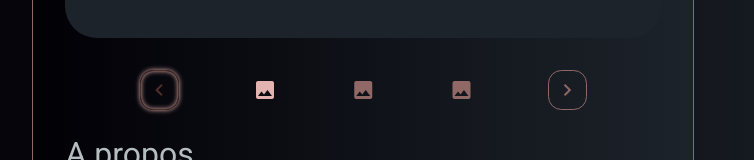
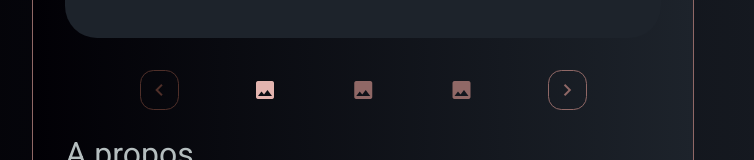
Before and after one commit to ChrisVai/portfolioFront, an Angular app: page /projects in a window 1280 px wide. In both pictures the pointer is over the button 309 px from the left and 1380 px from the top of the page. Shown: the part 1290-1450 px from the top of the page, without its empty margins (150-904 px from the left). Built offline with nearby package versions, Linux system fonts and the light colour scheme.

Commit message:
update carousel

```diff
--- a/src/app/features/projects/components/carousel/carousel.component.css
+++ b/src/app/features/projects/components/carousel/carousel.component.css
@@ -50,6 +50,10 @@ button {
     color: var(--primary-color-dark-copper);
     border: solid 1px var(--primary-color-dark-copper);
     cursor: default;
+
+    &:hover {
+      box-shadow: none;
+    }
   }
 }
 
```
